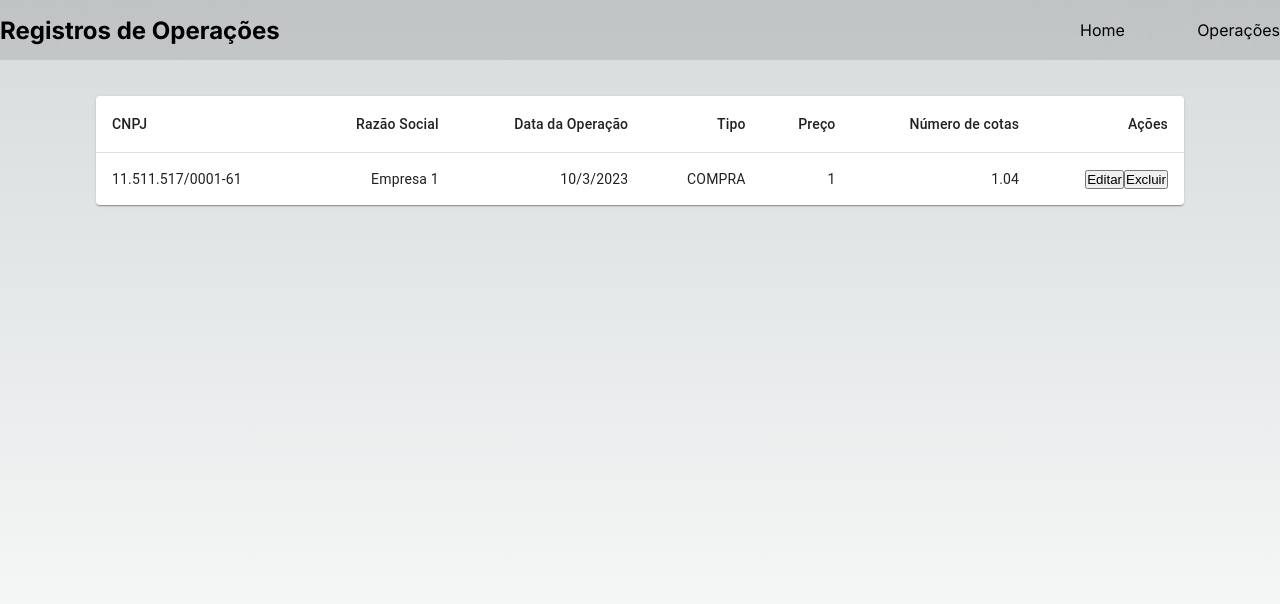
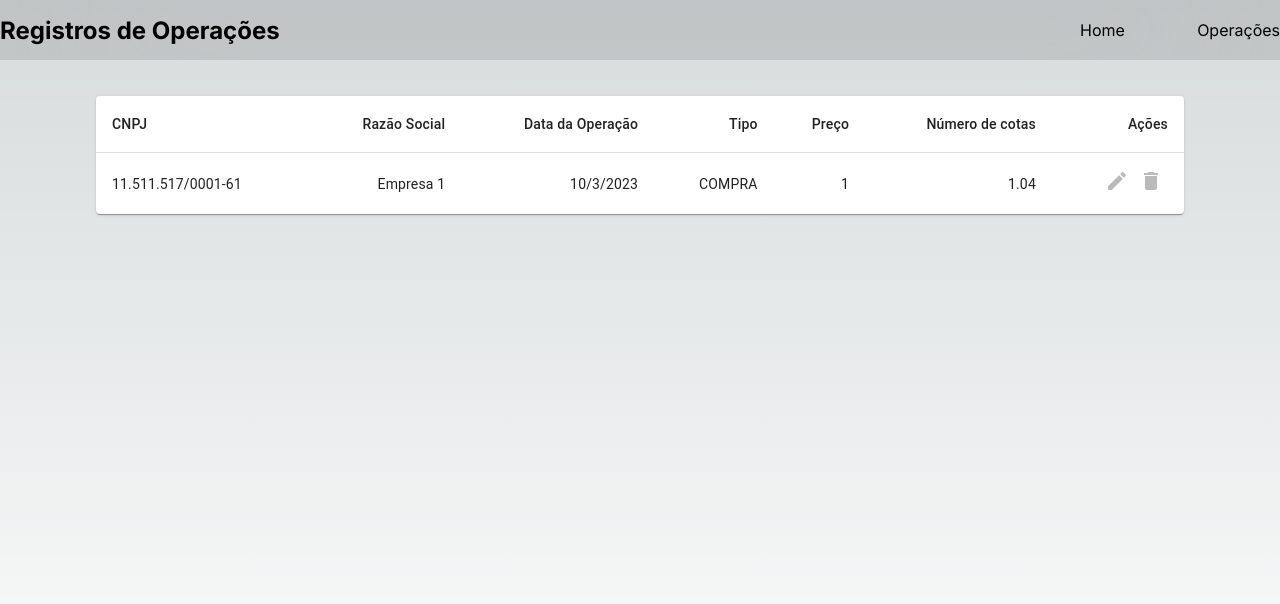
Before and after one commit to DiasJulia/Cadastro-de-Aloca-es, a Next.js app in the folder client/: page /operations in a window 1280 px wide. Shown: the top 604 px of the page. Built offline with nearby package versions, Linux system fonts and the light colour scheme; no server answers.

Commit message:
feat: styling

```diff
--- a/client/package.json
+++ b/client/package.json
@@ -13,6 +13,7 @@
   "dependencies": {
     "@emotion/react": "^11.11.1",
     "@emotion/styled": "^11.11.0",
+    "@mui/icons-material": "^5.14.12",
     "@mui/material": "^5.14.12",
     "axios": "^1.5.1",
     "next": "13.5.4",
--- /dev/null
+++ b/client/src/components/OperationTable/OperationTable.css
@@ -0,0 +1,10 @@
+.action-button {
+    margin: 0 5px;
+    cursor: pointer;
+    transition: all 0.3s ease-in-out;
+    opacity: 0.5;
+}
+
+.action-button:hover {
+    opacity: 1;
+}
--- a/client/src/components/OperationTable/OperationTable.tsx
+++ b/client/src/components/OperationTable/OperationTable.tsx
@@ -7,6 +7,8 @@ import TableContainer from "@mui/material/TableContainer";
 import TableHead from "@mui/material/TableHead";
 import TableRow from "@mui/material/TableRow";
 import Paper from "@mui/material/Paper";
+import { Delete, Edit } from "@mui/icons-material";
+import "./OperationTable.css";
 
 import axios from "axios";
 
@@ -102,8 +104,16 @@ function OperationTable() {
               <TableCell align="right">{row.valor}</TableCell>
               <TableCell align="right">{row.quantidade}</TableCell>
               <TableCell align="right">
-                <button onClick={editOperation(row.id)}>Editar</button>
-                <button onClick={deleteOperation(row.id)}>Excluir</button>
+                <Edit
+                  color="action"
+                  className="action-button"
+                  onClick={editOperation(row.id)}
+                />
+                <Delete
+                  color="action"
+                  className="action-button"
+                  onClick={deleteOperation(row.id)}
+                />
               </TableCell>
             </TableRow>
           ))}
```
Also changed, not shown: 2 other files (tests, documents, lock files or other folders).
